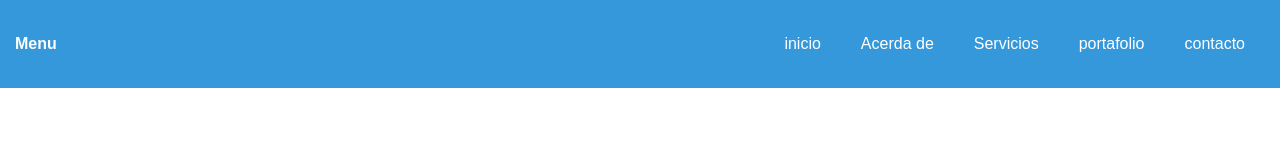
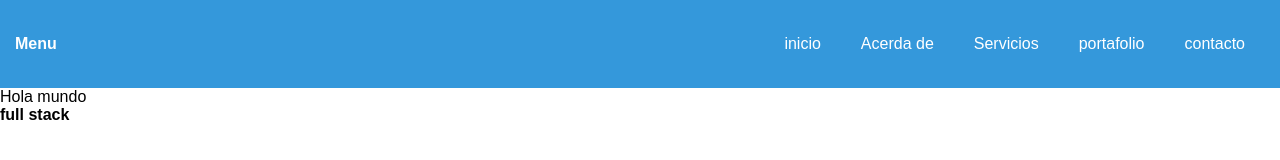
Before and after one commit to Dorian-OR/FrontEndDorian, a plain HTML site: page index.html in a window 1280 px wide. Drawn offline with Linux system fonts and the light colour scheme.

Commit message:
agregue linea 23 y 24

```diff
--- a/index.html
+++ b/index.html
@@ -19,5 +19,8 @@
         </ul>
     </nav>
     </header>
+
+    <p>Hola mundo</p>
+    <h2>full stack</h2>
 </body>
 </html>
```
